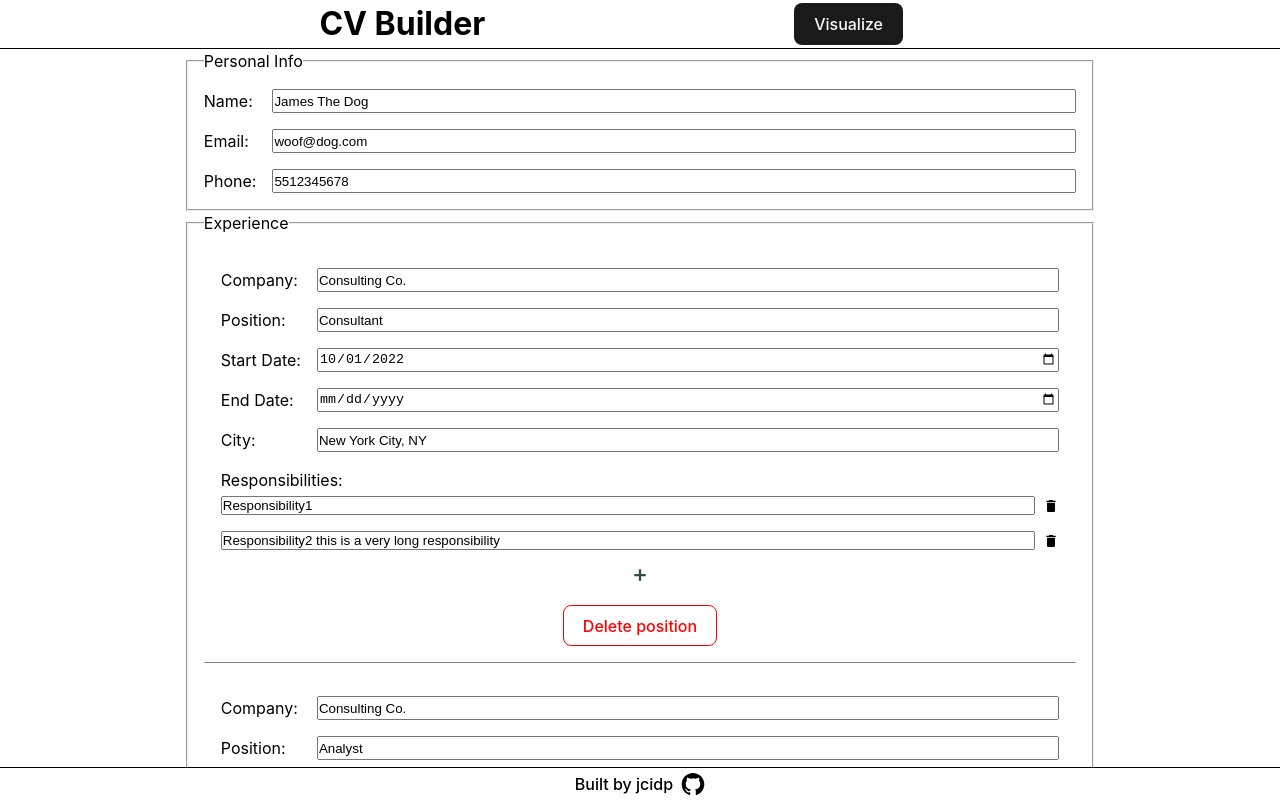
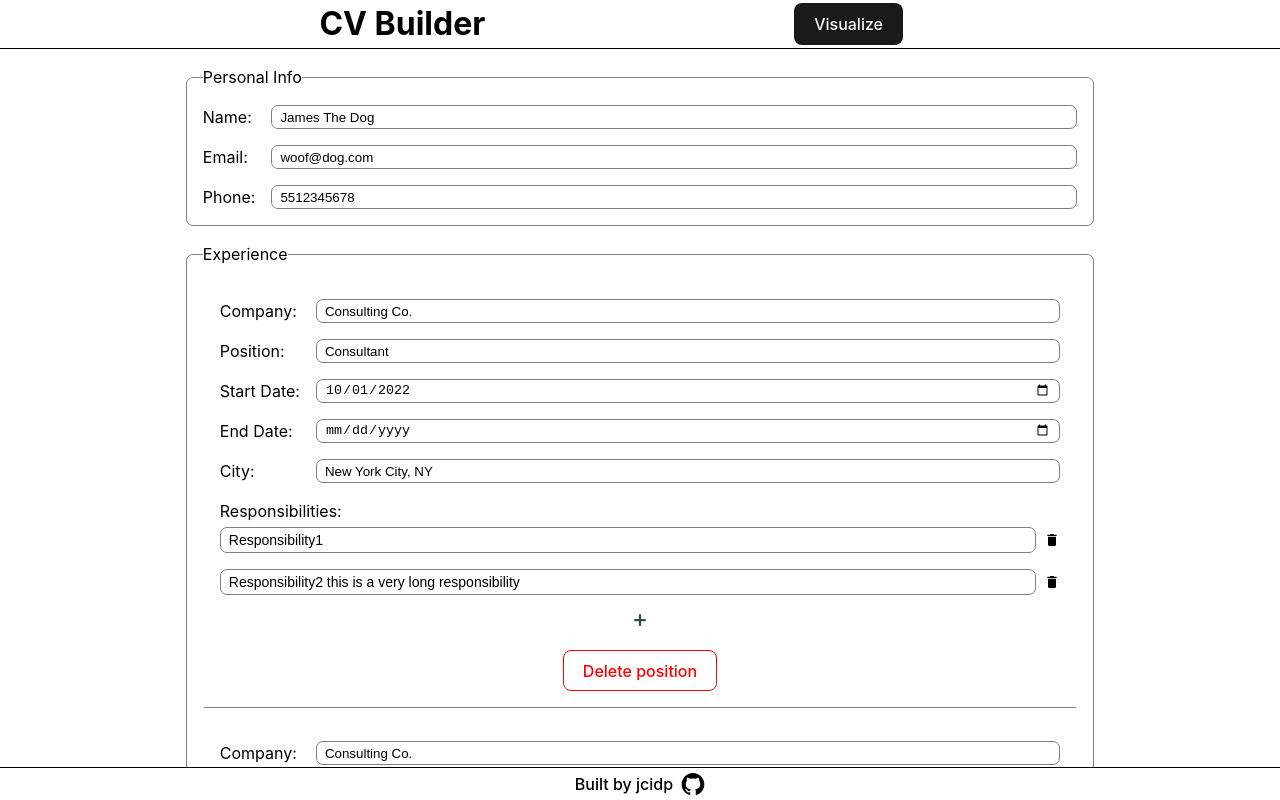
Before and after one commit to jcidp/cv-app, a React app: page / in a window 1280 px wide. Built offline with nearby package versions, Linux system fonts and the light colour scheme; the HTML template or start-up script is replaced by a standard one.

Commit message:
Add minor style changes

```diff
--- a/src/App.scss
+++ b/src/App.scss
@@ -6,6 +6,7 @@
 
 header {
     border-bottom: 1px solid black;
+    margin-bottom: 1rem;
 
     .wrapper {
         display: flex;
@@ -36,8 +37,19 @@ main {
 }
 
 // Edit view
+input {
+    padding: 0 0.5rem;
+}
+
+fieldset, input {
+    border-radius: 7px;
+    border: 1px solid grey;
+    outline: none;
+}
+
 fieldset {
     padding: 1rem;
+    margin-bottom: 1rem;
     display: grid;
 
     svg {
@@ -95,6 +107,8 @@ fieldset {
 
             input {
                 flex-grow: 1;
+                font-size: 0.875rem;
+                padding: 0.25rem 0.5rem;
             }
         }
 
@@ -111,11 +125,10 @@ fieldset {
             color: darkslategrey;
             background-color: transparent;
             border: 1px solid transparent;
+            border-radius: 7px;
 
             &:hover {
-                margin-top: 0.5rem;
                 border-color: grey;
-                border-radius: 2px;
             }
         }
     }
@@ -193,19 +206,22 @@ section:not(:first-of-type) {
 
 footer {
     border-top: 1px solid black;
-    display: flex;
-    justify-content: center;
-    align-items: center;
-    gap: 0.5rem;
     padding: 0.25rem;
 
     a {
         color: black;
+        display: flex;
+        justify-content: center;
+        align-items: center;
+        gap: 0.5rem;
+
+        &:hover {
+            color: black;
+        }
     }
 
     svg {
         max-width: 1.5em;
-        //fill: white;
     }
 }
 
```
Also changed, not shown: src/components/Footer.jsx (+2 -1 lines).
